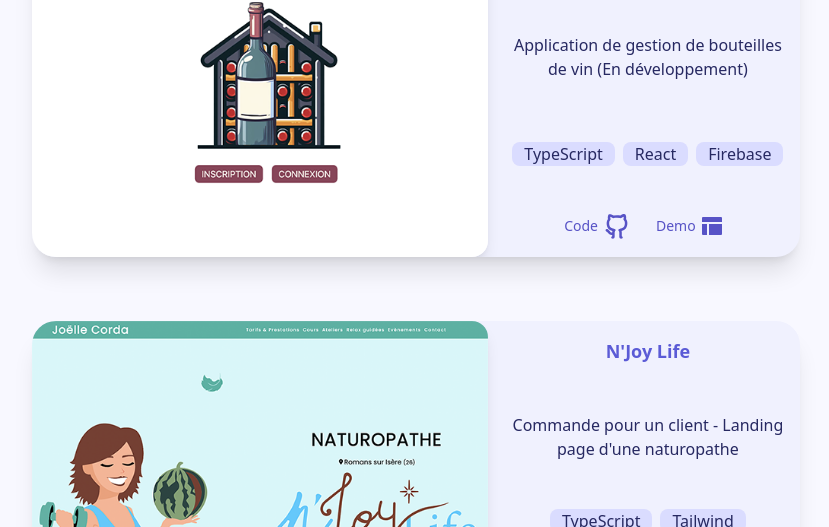
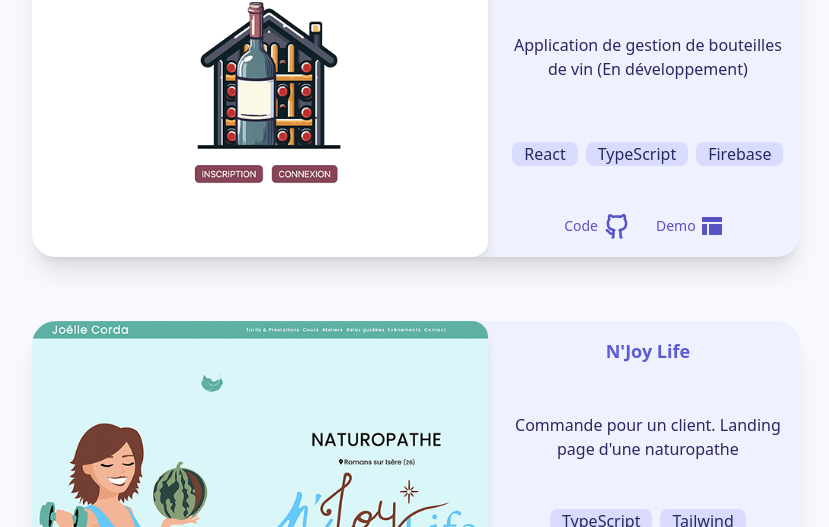
Before and after one commit to arnaudpant/ts-kallavero, a React (Vite) app: page / in a window 1280 px wide. Shown: the part 1706-2233 px from the top of the page, without its empty margins (224-1053 px from the left). Built offline with nearby package versions, Linux system fonts and the light colour scheme.

Commit message:
modif projects

```diff
--- a/src/data/projects.ts
+++ b/src/data/projects.ts
@@ -13,13 +13,13 @@ export const projects: Card[] = [
         title: "Racks à pinard",
         text: "Application de gestion de bouteilles de vin (En développement)",
         code: "https://github.com/arnaudpant/ts-rack-pinard",
-        tech: ["TypeScript", "React", "Firebase"],
+        tech: ["React", "TypeScript", "Firebase"],
         demo: "https://rack-a-pinard.web.app/",
     },
     {
         img: "./Site4.png",
         title: "N'Joy Life",
-        text: "Commande pour un client - Landing page d'une naturopathe",
+        text: "Commande pour un client. Landing page d'une naturopathe",
         code: "",
         tech: ["TypeScript", "Tailwind", "Figma"],
         demo: "https://www.joelle-corda-naturopathe.fr/index.html",
@@ -29,7 +29,7 @@ export const projects: Card[] = [
         title: "Clone Netflix",
         text: "Clone du site de Netflix",
         code: "https://github.com/arnaudpant/ts-netflix",
-        tech: ["React", "TypeScript", "Firebase"],
+        tech: ["React", "TypeScript", "Firebase", "MUI", "React Query"],
         demo: "",
     },
     {
```
